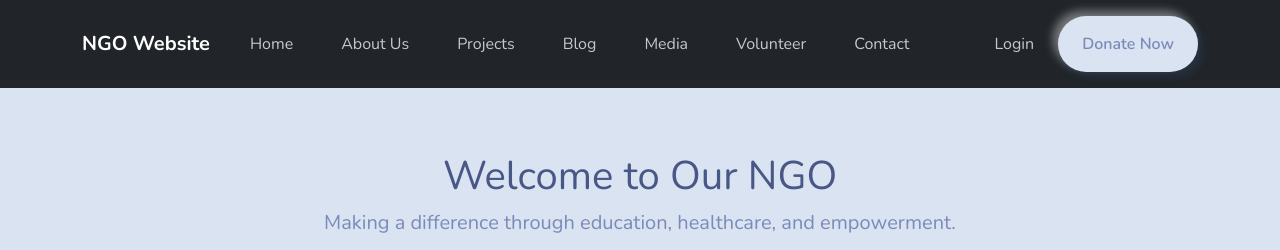
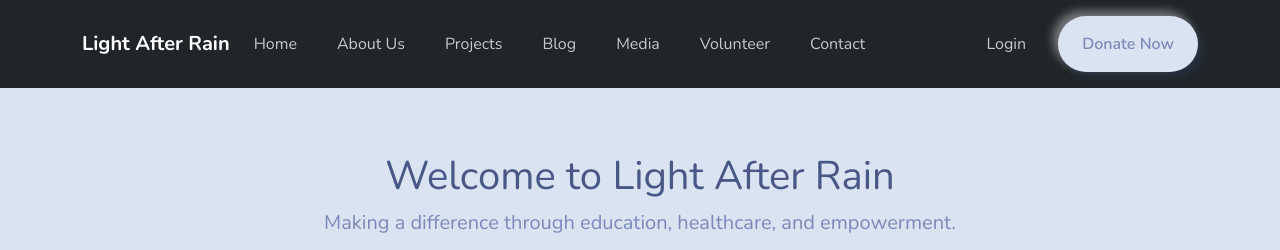
Before and after one commit to FaizanShaikh-10/ngo-frontend-deploy, a React (Vite) app: page / in a window 1280 px wide. Shown: the top 250 px of the page. Built offline with nearby package versions, Linux system fonts and the light colour scheme; no server answers.

Commit message:
Rebrand: Rename NGO to 'Light After Rain'

```diff
--- a/index.html
+++ b/index.html
@@ -3,7 +3,9 @@
   <head>
     <meta charset="UTF-8" />
     <meta name="viewport" content="width=device-width, initial-scale=1.0" />
-    <title>NGO Website</title> </head>
+    <title>Light After Rain</title> </head>
   <body>
-    <div id="root"></div> <script type="module" src="/src/main.jsx"></script> </body>
+    <div id="root"></div>
+    <script type="module" src="/src/main.jsx"></script>
+  </body>
 </html>
--- a/src/components/Footer.jsx
+++ b/src/components/Footer.jsx
@@ -1,14 +1,15 @@
 // src/components/Footer.jsx
-
 import { Container, Row, Col } from 'react-bootstrap';
 
 function Footer() {
   return (
-    <footer className="bg-dark text-white mt-5 p-4 text-center">
+    // Use the `bg-dark` and `text-white` classes from your theme
+    <footer className="bg-dark text-white mt-auto p-4 text-center">
       <Container>
         <Row>
           <Col>
-            <p>&copy; {new Date().getFullYear()} NGO Website. All Rights Reserved.</p>
+            {/* <-- CHANGED HERE --> */}
+            <p>&copy; {new Date().getFullYear()} Light After Rain. All Rights Reserved.</p>
           </Col>
         </Row>
       </Container>
--- a/src/components/Header.jsx
+++ b/src/components/Header.jsx
@@ -1,11 +1,8 @@
 // src/components/Header.jsx
-
-// --- IMPORTS ARE NEEDED HERE ---
-import React from 'react'; // Import React (though often implicit now)
+import React from 'react';
 import { Navbar, Nav, Container, Button } from 'react-bootstrap';
 import { Link, useNavigate } from 'react-router-dom';
 import { useAuth } from '../context/AuthContext';
-// --- END IMPORTS ---
 
 function Header() {
   const { isLoggedIn, user, logout } = useAuth();
@@ -15,29 +12,27 @@ function Header() {
     logout();
   };
 
-  // The 'return' statement MUST be INSIDE the function
   return (
     <Navbar bg="dark" variant="dark" expand="lg" collapseOnSelect className="py-3">
       <Container>
         <Navbar.Brand as={Link} to="/" className="fw-bold">
-          NGO Website
+          Light After Rain {/* <-- CHANGED HERE */}
         </Navbar.Brand>
         <Navbar.Toggle aria-controls="basic-navbar-nav" />
         <Navbar.Collapse id="basic-navbar-nav">
           <Nav className="me-auto">
-            {/* Using mx-3 for spacing */}
-            <Nav.Link as={Link} to="/" className="mx-3">Home</Nav.Link>
-            <Nav.Link as={Link} to="/about" className="mx-3">About Us</Nav.Link>
-            <Nav.Link as={Link} to="/projects" className="mx-3">Projects</Nav.Link>
-            <Nav.Link as={Link} to="/blog" className="mx-3">Blog</Nav.Link>
-            <Nav.Link as={Link} to="/media" className="mx-3">Media</Nav.Link>
-            <Nav.Link as={Link} to="/volunteer" className="mx-3">Volunteer</Nav.Link>
-            <Nav.Link as={Link} to="/contact" className="mx-3">Contact</Nav.Link>
+            <Nav.Link as={Link} to="/" style={{ marginRight: '1.5rem' }}>Home</Nav.Link>
+            <Nav.Link as={Link} to="/about" style={{ marginRight: '1.5rem' }}>About Us</Nav.Link>
+            <Nav.Link as={Link} to="/projects" style={{ marginRight: '1.5rem' }}>Projects</Nav.Link>
+            <Nav.Link as={Link} to="/blog" style={{ marginRight: '1.5rem' }}>Blog</Nav.Link>
+            <Nav.Link as={Link} to="/media" style={{ marginRight: '1.5rem' }}>Media</Nav.Link>
+            <Nav.Link as={Link} to="/volunteer" style={{ marginRight: '1.5rem' }}>Volunteer</Nav.Link>
+            <Nav.Link as={Link} to="/contact" style={{ marginRight: '1.5rem' }}>Contact</Nav.Link>
           </Nav>
           <Nav className="ms-auto align-items-center">
             {isLoggedIn ? (
               <>
-                <Nav.Link disabled style={{ color: 'rgba(255,255,255,.75)' }} className="me-2">
+                <Nav.Link disabled style={{ color: 'rgba(255,255,255,.75)', marginRight: '1rem' }}>
                   Hi, {user?.username || 'Admin'}
                 </Nav.Link>
                 <Button variant="outline-light" size="sm" onClick={handleLogout} className="me-3">
@@ -45,7 +40,7 @@ function Header() {
                 </Button>
               </>
             ) : (
-              <Nav.Link as={Link} to="/login" className="mx-3">Login</Nav.Link>
+              <Nav.Link as={Link} to="/login" style={{ marginRight: '1.5rem' }}>Login</Nav.Link>
             )}
             <Link to="/donate">
               <Button variant="success">Donate Now</Button>
--- a/src/pages/AboutPage.jsx
+++ b/src/pages/AboutPage.jsx
@@ -41,12 +41,12 @@ function AboutPage() {
 
   return (
     <Container fluid className="mt-5 px-md-5">
-      {/* Header */}
       <Row className="mb-5 text-center">
         <Col>
-          <h1 className="fw-bold">About Us</h1>
-          <p className="lead text-secondary">
-            Welcome to our NGO! We are a passionate team dedicated to making a difference.
+          <h1>About Us</h1>
+          <p className="lead">
+            {/* <-- CHANGED HERE --> */}
+            Welcome to Light After Rain! We are a passionate team dedicated to making a difference...
           </p>
         </Col>
       </Row>
--- a/src/pages/DonatePage.jsx
+++ b/src/pages/DonatePage.jsx
@@ -89,7 +89,7 @@ function DonatePage() {
         key: 'rzp_test_RW7w2dlCFf6xz4', // Your Key ID
         amount: order.amount,
         currency: order.currency,
-        name: 'NGO Website Donation',
+        name: 'Light After Rain Donation',
         description: 'Support Our Cause',
         order_id: order.id,
         handler: handlePaymentSuccess,
--- a/src/pages/HomePage.jsx
+++ b/src/pages/HomePage.jsx
@@ -1,5 +1,4 @@
 // src/pages/HomePage.jsx
-
 import React, { useState, useEffect } from 'react';
 import axios from 'axios';
 import { Container, Row, Col, Card, Button } from 'react-bootstrap';
@@ -12,29 +11,24 @@ function HomePage() {
   useEffect(() => {
     const fetchProjects = async () => {
       try {
-        // Fetch projects from your API
         const response = await axios.get('https://faizan8108.pythonanywhere.com/api/projects/');
-        // Take the first 3 projects as "featured" (you can change this logic later)
         setFeaturedProjects(response.data.slice(0, 3));
       } catch (error) {
         console.error("Error fetching projects for homepage:", error);
       }
       setLoading(false);
     };
-
     fetchProjects();
   }, []);
 
   return (
-  <Container fluid className="mt-5">
-      {/* Section 1: Welcome/Mission Overview */}
+    <Container fluid className="mt-5 px-md-5">
       <Row className="text-center mb-5">
         <Col>
-          <h1>Welcome to Our NGO</h1>
+          <h1>Welcome to Light After Rain</h1> {/* <-- CHANGED HERE */}
           <p className="lead">
             Making a difference through education, healthcare, and empowerment.
           </p>
-          {/* You can add more mission/vision text here */}
           <Link to="/about">
             <Button variant="outline-primary" className="mt-3">Learn More About Us</Button>
           </Link>
```
